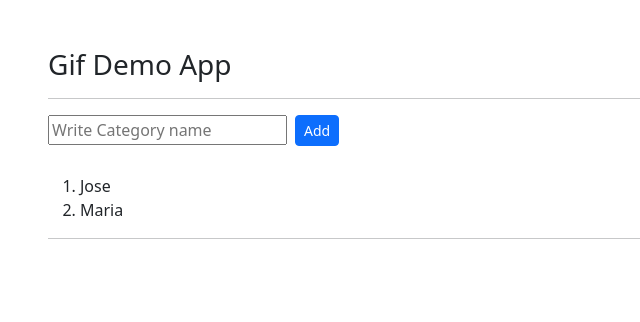
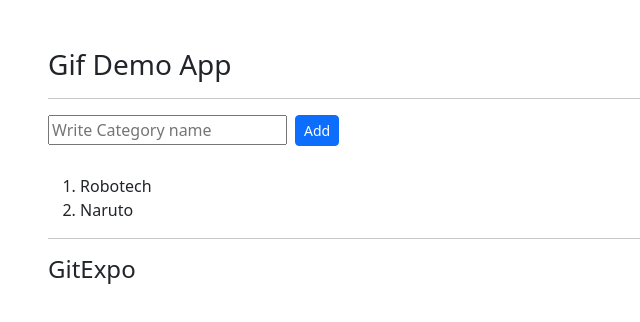
Before and after one commit to ZAHIDw3/GIF-DEMO-APP, a React (Vite) app: page / in a window 1280 px wide. Shown: the top 322 px of the page, without its empty margins (0-640 px from the left). Built offline with nearby package versions, Linux system fonts and the light colour scheme; no server answers.

Commit message:
comenzando a trabajar con la API

```diff
--- a/src/App.jsx
+++ b/src/App.jsx
@@ -1,8 +1,9 @@
 import { useState } from "react"
 import Categories from "./componets/Categories"
+import GifsExpo from "./GifsExpo"
 
 function App() {
-  const [categories, setCategories] = useState(["Jose", "Maria"])
+  const [categories, setCategories] = useState(["Robotech", "Naruto"])
 
   return (
     <div className="m-5">
@@ -13,6 +14,10 @@ function App() {
         setCategories={setCategories}
       />
       <hr />
+      <GifsExpo
+        categories={categories}
+        setCategories={setCategories}
+      />
     </div>
   )
 }
--- /dev/null
+++ b/src/GifsExpo/index.jsx
@@ -0,0 +1,25 @@
+const GifsExpo = ({ categories = [] }) => {
+
+    const getGifs = (categories) => {
+        let gifsList = []
+        categories.forEach(async (category) => {
+            const response = await fetch(
+                `https://api.giphy.com/v1/gifs/search?api_key=bFecPHiAkTVow7t545asASYOLFLTEADs&q=${category}&limit=10`
+            )
+            const apiResponse = await response.json()
+            //console.log(apiResponse.data[0].images.fixed_width.url)
+            gifsList = apiResponse.data.map((gif) =>{
+                return gif.images.fixed_width.url
+            })
+        })
+        console.log(gifsList)
+    }
+
+    getGifs(categories)
+
+    return (
+        <h4>GitExpo</h4>
+    )
+}
+
+export default GifsExpo
```
